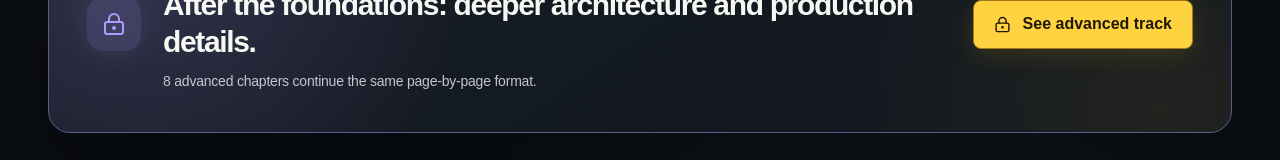
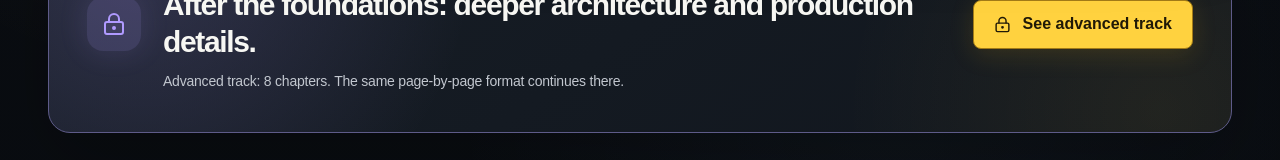
Before and after one commit to drozdzyk667/planer-nauki, a Next.js app: page /en/courses/ai/knowledge/ in a window 1280 px wide. Shown: the part 2066-2226 px from the top of the page. Built offline with nearby package versions, Linux system fonts and the light colour scheme; no server answers.

Commit message:
Fix knowledge chapter count forms

```diff
--- a/src/features/study/knowledge-library.tsx
+++ b/src/features/study/knowledge-library.tsx
@@ -25,6 +25,7 @@ import {
 } from "@/content/glossary";
 import { glossaryTermsForSection } from "@/content/glossary-context";
 import { knowledgeCuriosityFor } from "@/content/knowledge-curiosities";
+import { countLabel } from "@/lib/count-label";
 import { CourseModeDock } from "./course-mode-dock";
 import {
   GlossaryDetailDialog,
@@ -57,6 +58,12 @@ export function KnowledgeLibrary({ courseSlug }: { courseSlug: string }) {
 
   const section = beginnerSections[index];
   const curiosity = section ? knowledgeCuriosityFor(section.id) : undefined;
+  const advancedChapterLabel = countLabel(
+    locale,
+    advancedSections.length,
+    ["chapter", "chapters"],
+    ["rozdział", "rozdziały", "rozdziałów"],
+  );
 
   const glossaryEntries = useMemo(() => {
     if (!section) return [];
@@ -268,7 +275,7 @@ export function KnowledgeLibrary({ courseSlug }: { courseSlug: string }) {
                     <LockKeyhole size={14} />
                     <span>
                       <strong>{en ? "Advanced" : "Zaawansowane"}</strong>
-                      <small>{advancedSections.length} {en ? "chapters" : "rozdziałów"}</small>
+                      <small>{advancedSections.length} {advancedChapterLabel}</small>
                     </span>
                   </button>
                 </div>
@@ -478,8 +485,8 @@ export function KnowledgeLibrary({ courseSlug }: { courseSlug: string }) {
               </h3>
               <p>
                 {en
-                  ? `${advancedSections.length} advanced chapters continue the same page-by-page format.`
-                  : `${advancedSections.length} zaawansowanych rozdziałów kontynuuje ten sam prosty format strona po stronie.`}
+                  ? `Advanced track: ${advancedSections.length} ${advancedChapterLabel}. The same page-by-page format continues there.`
+                  : `Ścieżka zaawansowana: ${advancedSections.length} ${advancedChapterLabel}. Dalej obowiązuje ten sam prosty format strona po stronie.`}
               </p>
             </div>
             <button className="button primary" onClick={() => setUpgrade(true)}>
```
